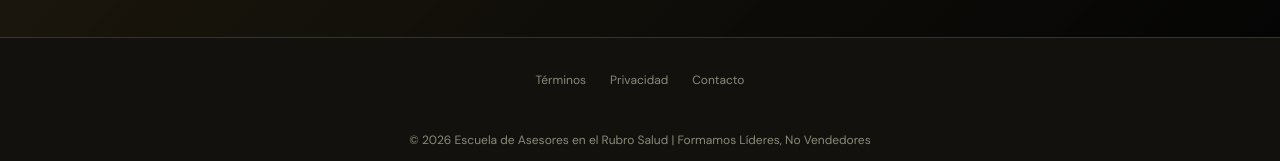
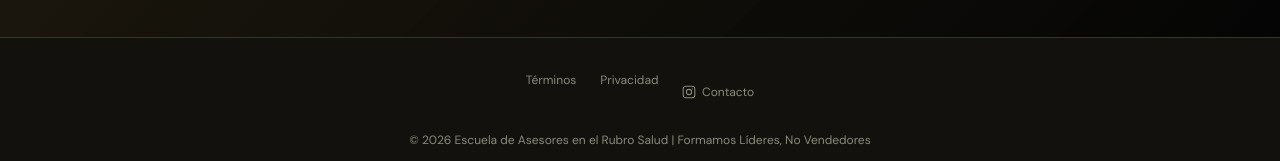
Before and after one commit to andrealorenaperez14-crypto/Comunidad-Imparable, a Next.js app in the folder frontend/: page / in a window 1280 px wide. Shown: the part 7432-7593 px from the top of the page. Built offline with nearby package versions, Linux system fonts and the light colour scheme; no server answers.

Commit message:
chore: agregar ícono Instagram al link Contacto en footer

```diff
--- a/frontend/src/app/page.tsx
+++ b/frontend/src/app/page.tsx
@@ -809,7 +809,14 @@ export default function HomePage() {
         <div style={{ display: 'flex', justifyContent: 'center', gap: '1.5rem', marginBottom: '1rem', flexWrap: 'wrap' }}>
           <Link href="/terminos" style={{ fontSize: '0.75rem', color: 'var(--color-text-muted)' }}>Términos</Link>
           <Link href="/privacidad" style={{ fontSize: '0.75rem', color: 'var(--color-text-muted)' }}>Privacidad</Link>
-          <a href="https://www.instagram.com/escueladeasesoresmps?igsh=MWw3a3I1dHp6ZG9wOQ==" target="_blank" rel="noopener noreferrer" style={{ fontSize: '0.75rem', color: 'var(--color-text-muted)' }}>Contacto</a>
+          <a href="https://www.instagram.com/escueladeasesoresmps?igsh=MWw3a3I1dHp6ZG9wOQ==" target="_blank" rel="noopener noreferrer" style={{ fontSize: '0.75rem', color: 'var(--color-text-muted)', display: 'inline-flex', alignItems: 'center', gap: '0.35rem' }}>
+            <svg width="14" height="14" viewBox="0 0 24 24" fill="none" xmlns="http://www.w3.org/2000/svg">
+              <rect x="2" y="2" width="20" height="20" rx="5" stroke="currentColor" strokeWidth="1.8"/>
+              <circle cx="12" cy="12" r="4.5" stroke="currentColor" strokeWidth="1.8"/>
+              <circle cx="17.5" cy="6.5" r="1" fill="currentColor"/>
+            </svg>
+            Contacto
+          </a>
         </div>
         <p style={{ fontSize: '0.75rem', color: 'var(--color-text-muted)', marginBottom: '0.5rem' }}>
           © 2026 Escuela de Asesores en el Rubro Salud | Formamos Líderes, No Vendedores
```
